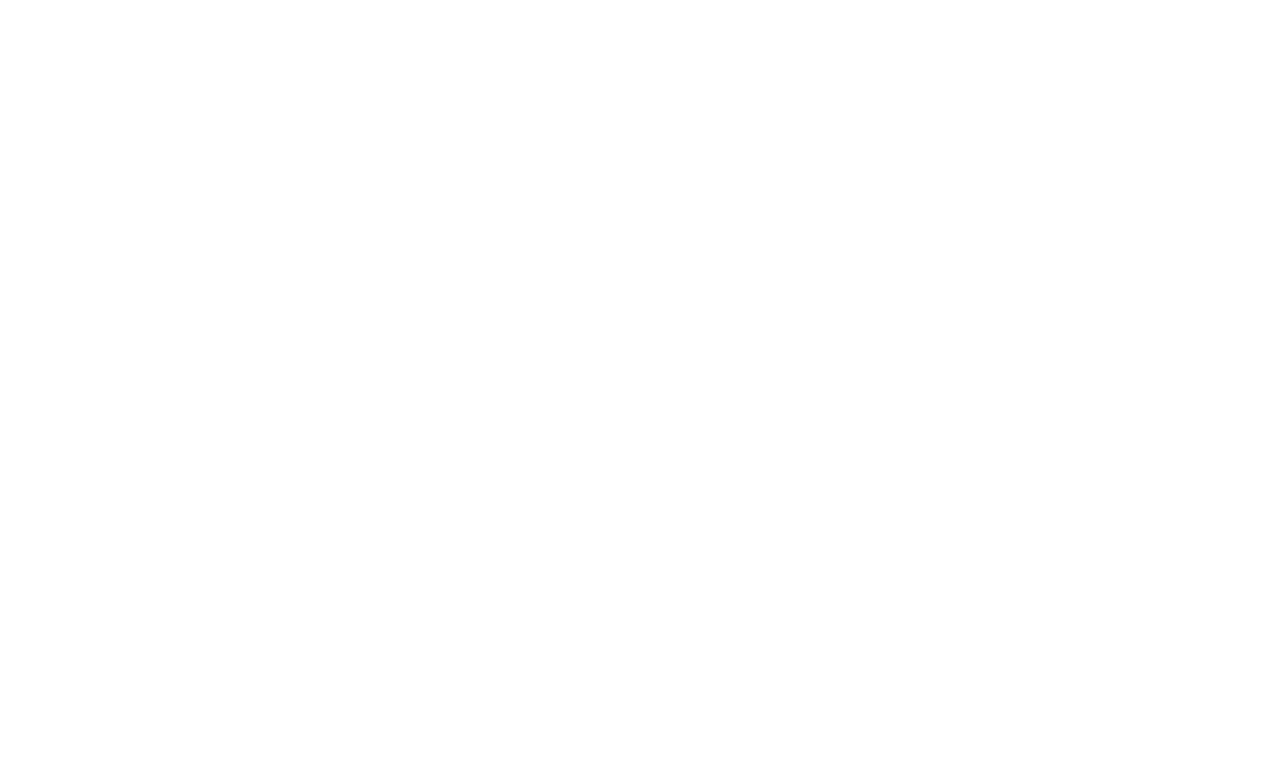
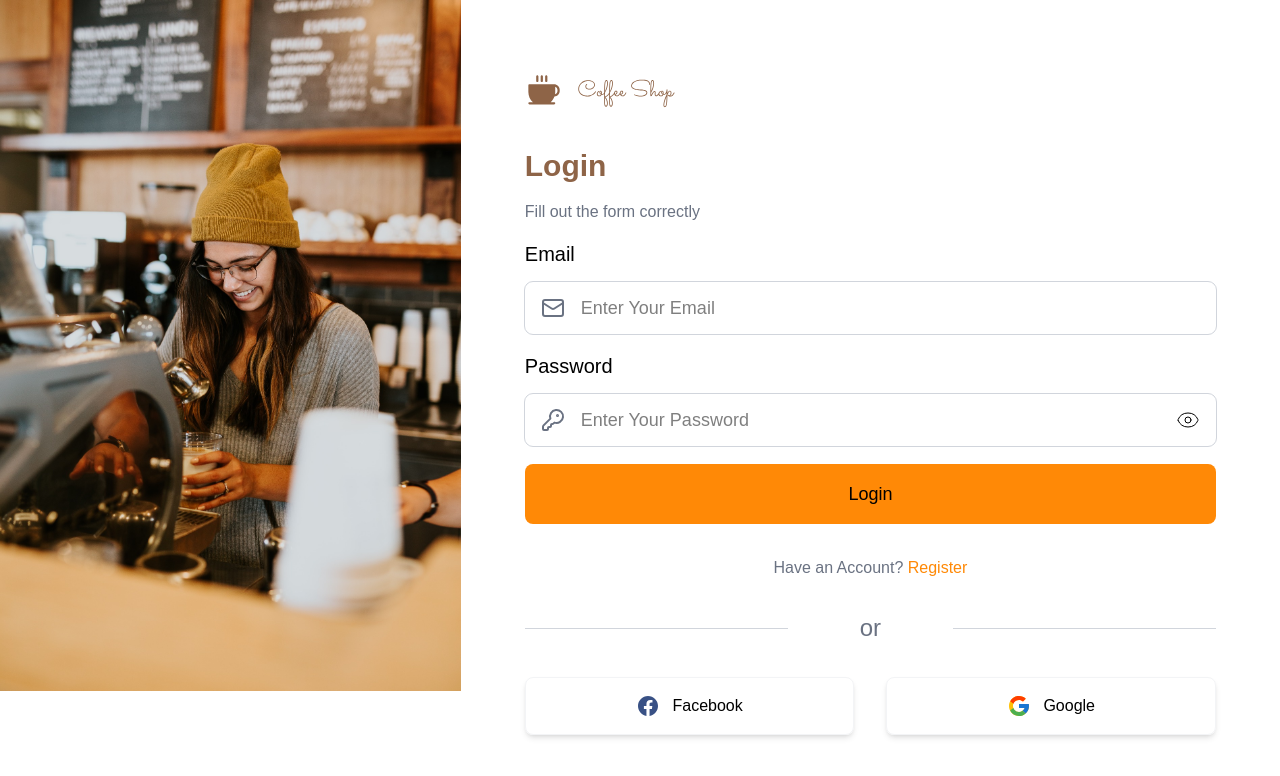
Before and after one commit to siddiq24/KODA-B4-REACT, a React (Vite) app: page /auth/login in a window 1280 px wide. Before the commit this address had no page. Shown: the top 776 px of the page. Built offline with nearby package versions, Linux system fonts and the light colour scheme.

Commit message:
feat(auth): add route and page for Login

```diff
--- a/src/components/AuthLayout.jsx
+++ b/src/components/AuthLayout.jsx
@@ -6,7 +6,7 @@
       <section className='md:flex-4'>
         <img src={img} alt="" className='object-center h-full md:h-fit object-cover' />
       </section>
-      <section className='absolute md:relative inset-10 md:inset-0 bg-white rounded-lg md:flex-6 p-8'>
+      <section className='absolute md:relative inset-10 md:inset-0 bg-white rounded-lg md:flex-6 py-4 px-[5%]'>
         {children}
       </section>
     </div>
--- /dev/null
+++ b/src/pages/auth/Login.jsx
@@ -0,0 +1,64 @@
+import React from 'react'
+import AuthLayout from '../../components/AuthLayout'
+import { Facebook, Google, Logo } from '../../svg/svg'
+import { Eye, KeyRound, Mail, UserRound } from 'lucide-react'
+import { Link } from 'react-router'
+
+function Login() {
+    return (
+        <AuthLayout img={'/login.jpg'}>
+            <div className='h-full flex flex-col justify-center gap-8'>
+                <Logo w={150} h={50} color={'#8E6447'} />
+                <form action="" className='space-y-4'>
+                    <h1 className='text-3xl text-[#8E6447] font-semibold'>Login</h1>
+                    <p className='text-gray-500'>Fill out the form correctly</p>
+                    <label htmlFor="" className='text-xl'>Email</label>
+                    <div className='relative w-full mt-3 flex items-center'>
+                        <input
+                            type="text"
+                            placeholder='Enter Your Email'
+                            className='w-full absolute p-3 rounded-lg pl-14 outline outline-gray-300 text-lg'
+                        />
+                        <Mail className='m-4 text-gray-500' />
+                    </div>
+                    <label htmlFor="" className='text-xl'>Password</label>
+                    <div className='relative w-full mt-3 flex items-center justify-between'>
+                        <input
+                            type="text"
+                            placeholder='Enter Your Password'
+                            className='w-full absolute p-3 rounded-lg pl-14 outline outline-gray-300 text-lg'
+                        />
+                        <KeyRound className='m-4 text-gray-500' />
+                        <div>
+                            <Eye className='m-4 stroke-1' />
+                        </div>
+                    </div>
+                    <button className='p-4 bg-[#ff8906] w-full rounded-lg text-lg'>Login</button>
+                </form>
+                <p className='text-center text-gray-500'>Have an Account?
+                    <Link to={'/auth/register'} className='text-[#ff8906]'> Register</Link>
+                </p>
+                <div className='relative py-4 text-center'>
+                    <div className='absolute inset-0 flex justify-center'>
+                        <div className='w-fit text-gray-500 text-2xl px-18 text-center bg-white'>or</div>
+                    </div>
+                    <hr className='border-gray-300' />
+                </div>
+                <div className='flex gap-8 w-full'>
+                    <Link
+                        className='flex flex-1 rounded-lg border border-gray-100 shadow-md gap-3 justify-center p-4'>
+                        <Facebook />
+                        Facebook
+                    </Link>
+                    <Link
+                        className='flex flex-1 rounded-lg border border-gray-100 shadow-md gap-3 justify-center p-4'>
+                        <Google />
+                        Google
+                    </Link>
+                </div>
+            </div>
+        </AuthLayout>
+    )
+}
+
+export default Login
--- a/src/router.jsx
+++ b/src/router.jsx
@@ -15,6 +15,7 @@
 import ProductList from './pages/admin/ProductList'
 import OrderList from './pages/admin/OrderList'
 import UserList from './pages/admin/UserList'
+import Login from './pages/auth/Login'
 
 function AppRouter() {
     return (
@@ -22,6 +23,7 @@
             <Routes>
                 <Route path='/auth' element={<Outlet />}>
                     <Route path='register' element={<Register />} />
+                    <Route path='login' element={<Login />} />
                 </Route>
                 <Route path='/' element={<Layout />}>
                     <Route path='' element={<LandingPage />} />
```
